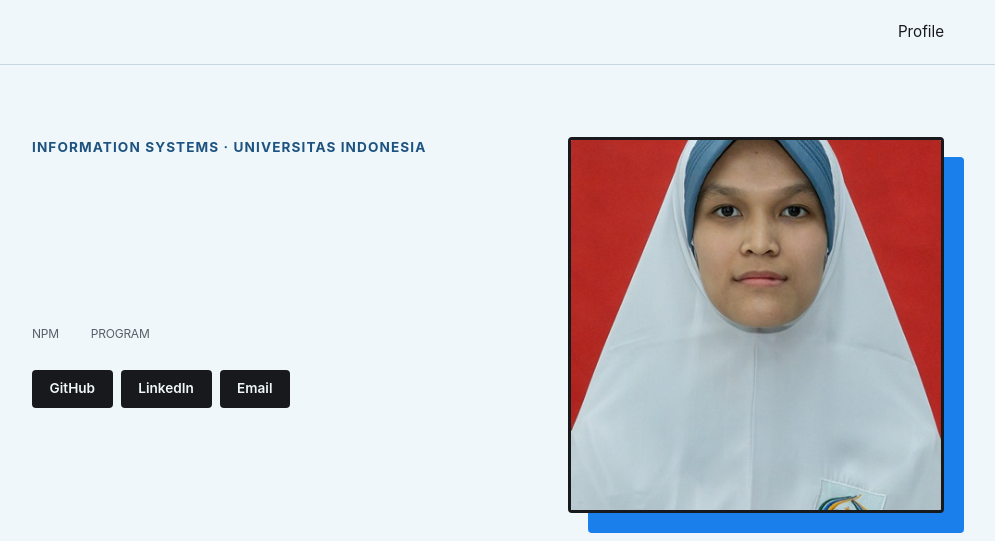
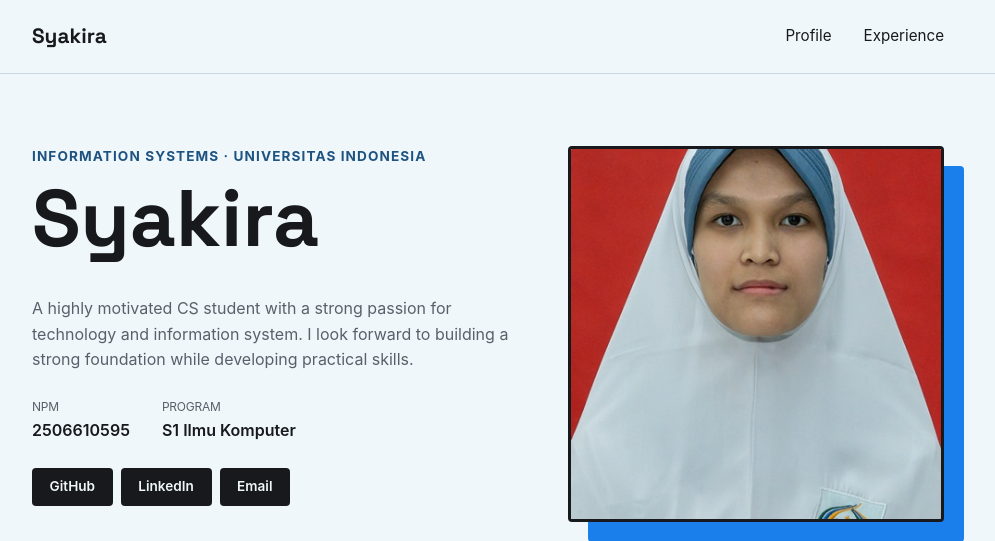
Before and after one commit to asyakiraakj/myportofolio, a Django app: page / in a window 1280 px wide. Shown: the top 541 px of the page, without its empty margins (152-1147 px from the left). Run offline with Django 5.2, Linux system fonts and the light colour scheme.

Commit message:
tutorial: mengonfigurasi routing url

```diff
--- /dev/null
+++ b/main/urls.py
@@ -0,0 +1,10 @@
+from django.urls import path
+
+from main.views import show_main, show_experience
+
+app_name = "main"
+
+urlpatterns = [
+    path("", show_main, name="show_main"),
+    path("experience/", show_experience, name="show_experience"),
+]
--- a/portofolio/urls.py
+++ b/portofolio/urls.py
@@ -15,11 +15,11 @@ Including another URLconf
     2. Add a URL to urlpatterns:  path('blog/', include('blog.urls'))
 """
 from django.contrib import admin
-from django.urls import path
+from django.urls import include, path
 
-from portofolio.views import landing_page
+# from portofolio.views import landing_page
 
 urlpatterns = [
-    path('admin/', admin.site.urls),
-    path('', landing_page, name='landing_page'),
+    path("admin", admin.site.urls),
+    path("", include("main.urls")),
 ]
--- a/templates/index.html
+++ b/templates/index.html
@@ -12,9 +12,10 @@
 <body>
     <header class="site-header">
         <div class="container">
-            <a href="#profile" class="brand">{{ name }}</a>
+            <a href="{% url 'main:show_main' %}" class="brand">{{ name }}</a>
             <nav>
-                <a href="#profile">Profile</a>
+                <a href="{% url 'main:show_main' %}">Profile</a>
+                <a href="{% url 'main:show_experience' %}">Experience</a>
             </nav>
         </div>
     </header>
```
